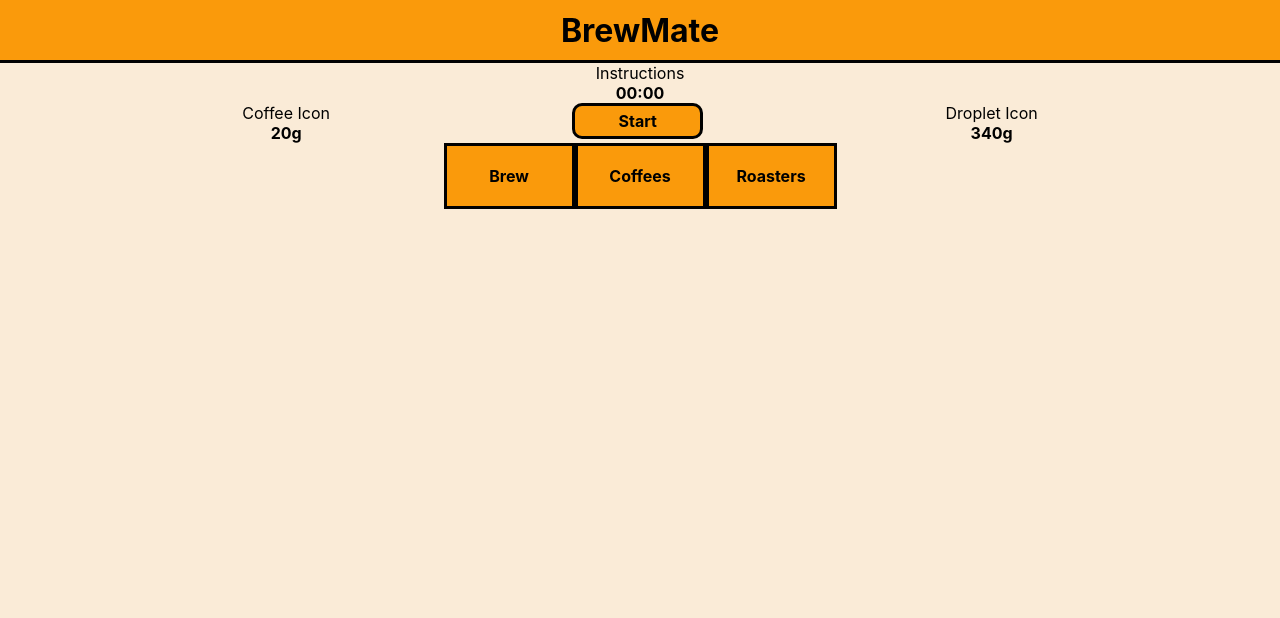
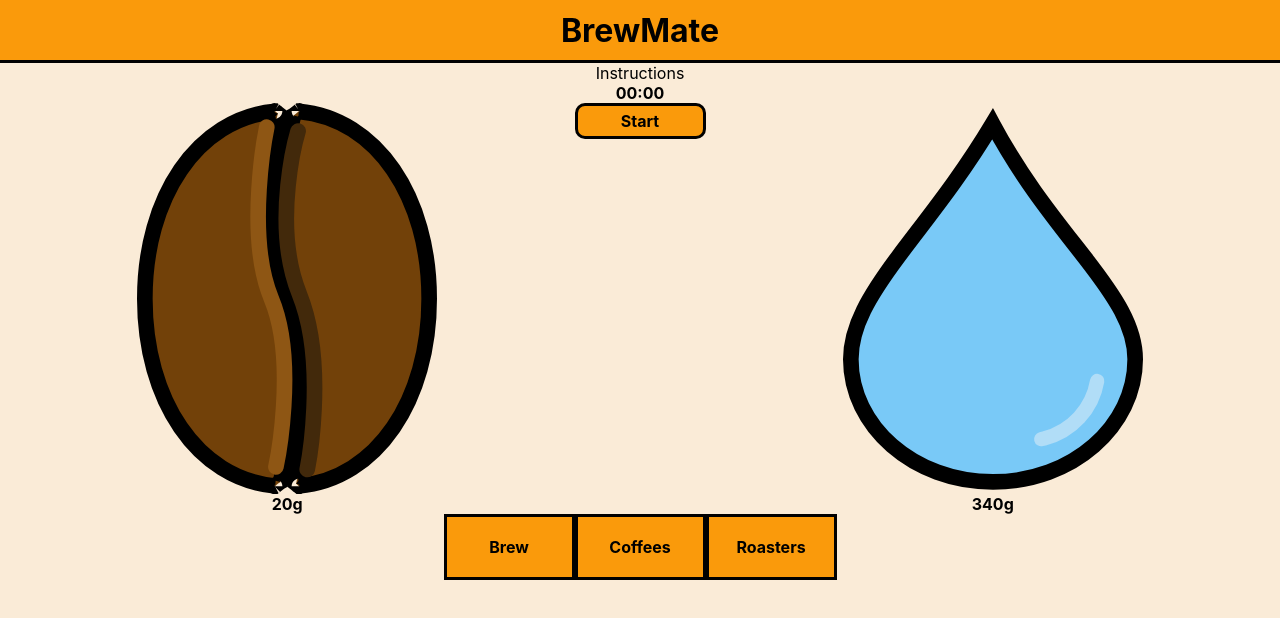
Before and after one commit to jbenson4/coffee-journal, a React (Create React App) app in the folder client/: page / in a window 1280 px wide. Shown: the top 618 px of the page. Built offline with nearby package versions, Linux system fonts and the light colour scheme.

Commit message:
Add icon svg.

```diff
--- a/client/src/components/Dosage.js
+++ b/client/src/components/Dosage.js
@@ -1,10 +1,11 @@
 import React from "react";
 import './Dosage.scss';
+import { ReactComponent as Bean } from './images/bean.svg';
 
 const Dosage = () => {
   return (
     <div className="coffee-control">
-      <div>Coffee Icon</div>
+      <Bean className="bean" />
       <div className="coffee-weight">20g</div>
     </div>
   )
--- a/client/src/components/Water.js
+++ b/client/src/components/Water.js
@@ -1,10 +1,11 @@
 import React from "react";
 import './Water.scss';
+import { ReactComponent as Droplet } from './images/droplet.svg';
 
 const Water = () => {
   return (
     <div className="water-control">
-      <div>Droplet Icon</div>
+      <Droplet className="droplet" />
       <div className="water-grams">340g</div>
     </div>
   )
```
